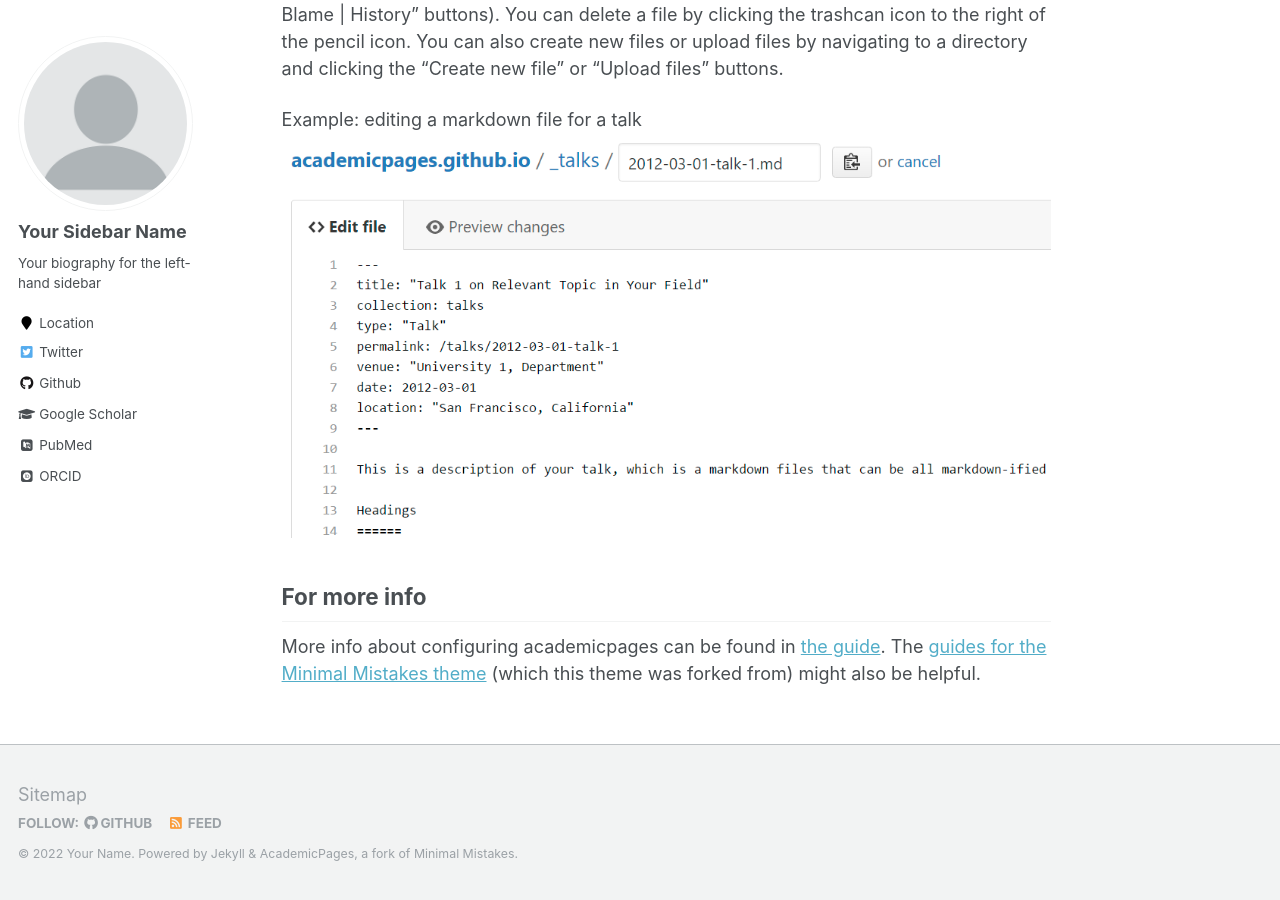
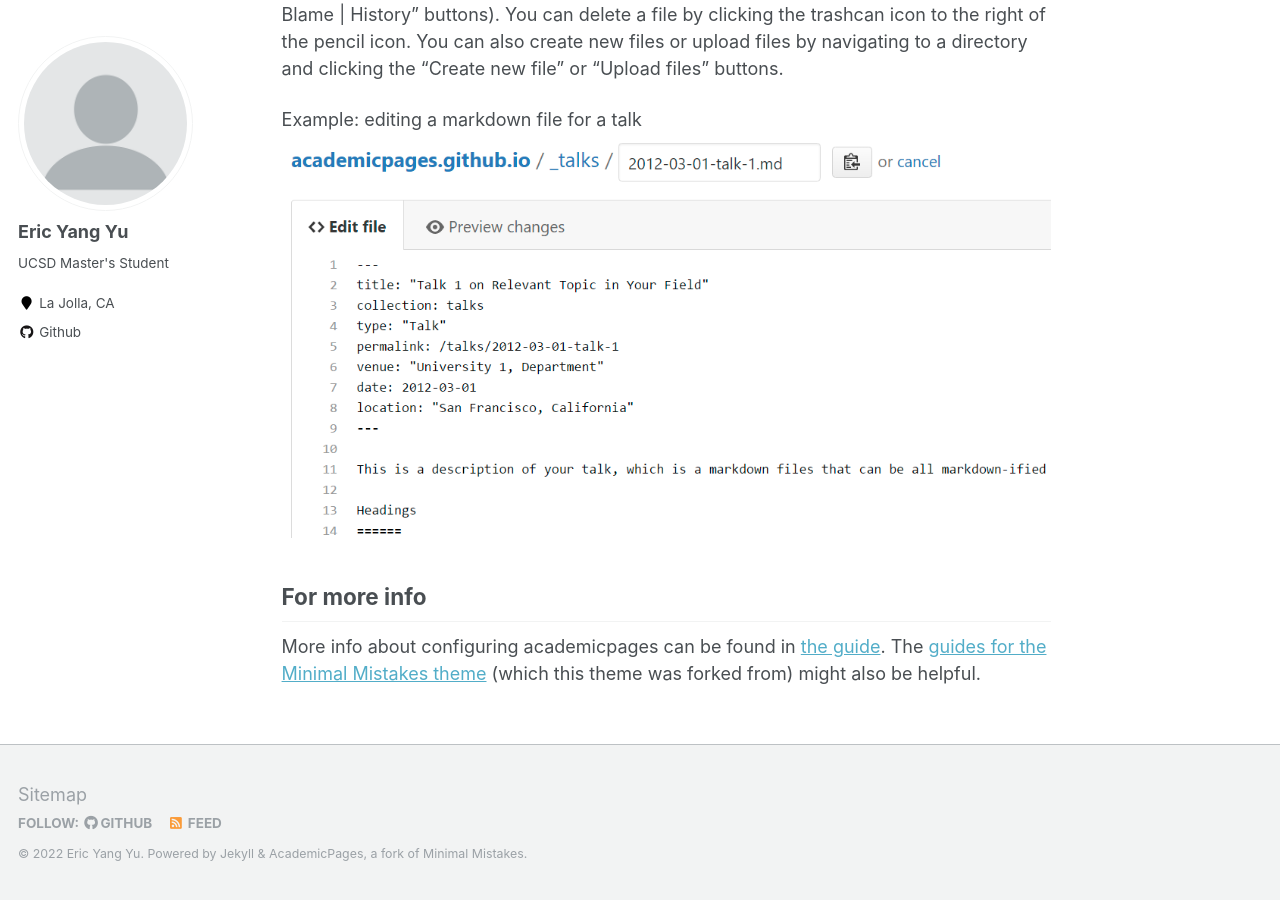
Before and after one commit to ericyangyu/ericyangyu.github.io, a Jekyll site: the page built from _pages/about.md, in a window 1280 px wide and 900 px high, scrolled down 2463 px. Built offline with Jekyll 4.4.1, drawn with Linux system fonts in a browser that asks for light colours; some web fonts are replaced; some of the changed text lies outside the part shown.

Commit message:
Update homepage

```diff
--- a/_config.yml
+++ b/_config.yml
@@ -7,13 +7,13 @@
 
 # Site Settings
 locale                   : "en-US"
-title                    : "Your Name / Site Title"
+title                    : "Eric Yang Yu"
 title_separator          : "-"
-name                     : &name "Your Name"
-description              : &description "personal description"
-url                      : https://academicpages.github.io # the base hostname & protocol for your site e.g. "https://mmistakes.github.io"
+name                     : &name "Eric Yang Yu"
+description              : &description "UCSD Master's Student"
+url                      : https://ericyangyu.github.io # the base hostname & protocol for your site e.g. "https://mmistakes.github.io"
 baseurl                  : "" # the subpath of your site, e.g. "/blog"
-repository               : "academicpages/academicpages.github.io"
+repository               : "ericyangyu/ericyangyu.github.io"
 teaser                   :  # filename of teaser fallback teaser image placed in /images/, .e.g. "500x300.png"
 breadcrumbs              : false # true, false (default)
 words_per_minute         : 160
@@ -80,13 +80,13 @@ analytics:
 
 # Site Author
 author:
-  name             : "Your Sidebar Name"
+  name             : "Eric Yang Yu"
   avatar           : "profile.png"
-  bio              : "Your biography for the left-hand sidebar"
-  location         : "Location"
+  bio              : "UCSD Master's Student"
+  location         : "La Jolla, CA"
   employer         :
-  pubmed           : "https://www.ncbi.nlm.nih.gov/pubmed/?term=john+snow"
-  googlescholar    : "http://yourfullgooglescholarurl.com"
+  pubmed           :
+  googlescholar    :
   email            :
   researchgate     :  # example: "https://www.researchgate.net/profile/yourprofile"
   uri              :
@@ -96,20 +96,20 @@ author:
   flickr           :
   facebook         :
   foursquare       :
-  github           : "academicpages"
+  github           : "ericyangyu"
   google_plus      :
   keybase          :
   instagram        :
   impactstory      : #"https://profiles.impactstory.org/u/xxxx-xxxx-xxxx-xxxx"
   lastfm           :
   linkedin         :
-  orcid            : "http://orcid.org/yourorcidurl"
+  orcid            :
   pinterest        :
   soundcloud       :
   stackoverflow    : # http://stackoverflow.com/users/123456/username
   steam            :
   tumblr           :
-  twitter          : "replacethistwitterhandle"
+  twitter          : #"replacethistwitterhandle"
   vine             :
   weibo            :
   xing             :
```
